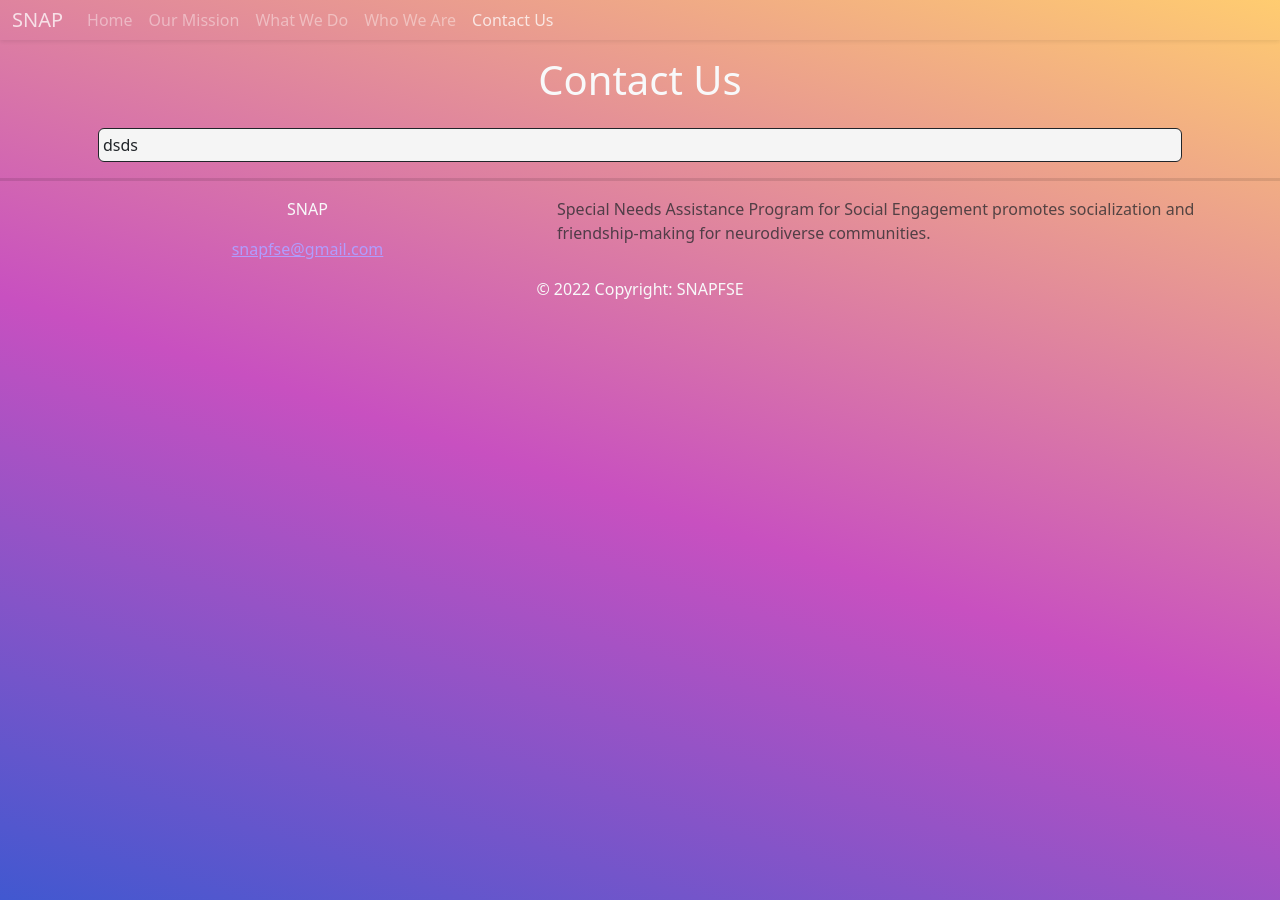
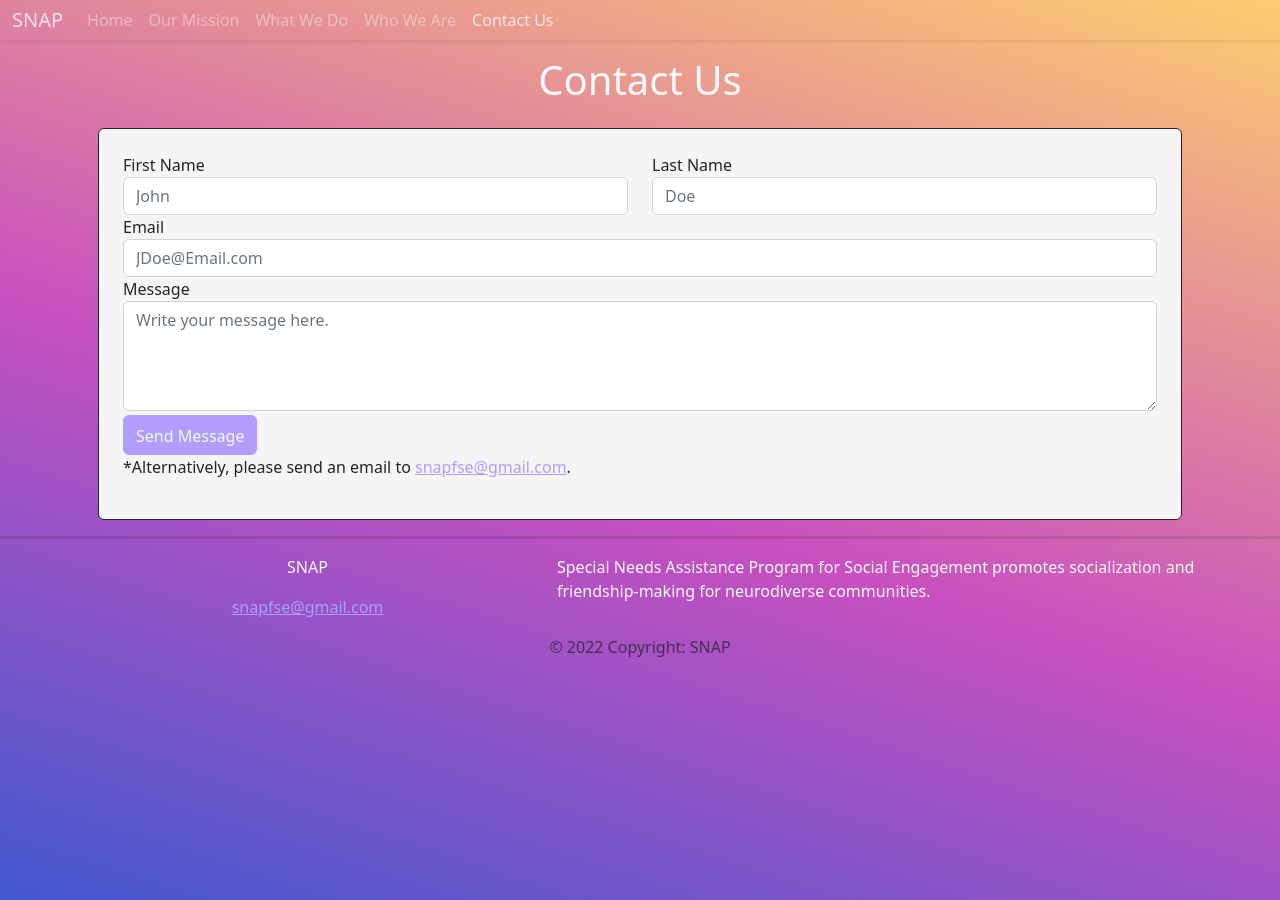
Before and after one commit to SNAPFSE/SNAPFSE.github.io, a Jekyll site: the page built from _pages/contact.html, in a window 1280 px wide. Built offline with Jekyll 4.4.1, drawn with Linux system fonts in a browser that asks for light colours.

Commit message:
More Content

```diff
--- a/Gemfile
+++ b/Gemfile
@@ -15,6 +15,8 @@ gem "jekyll", "~> 4.2.2"
 # If you have any plugins, put them here!
 group :jekyll_plugins do
   gem "jekyll-feed", "~> 0.12"
+  gem 'jekyll-seo-tag'
+  gem 'jekyll-sitemap'
 end
 
 # Windows and JRuby does not include zoneinfo files, so bundle the tzinfo-data gem
--- a/_config.yml
+++ b/_config.yml
@@ -10,6 +10,8 @@ github_username: SNAPFSE
 # Build settings
 plugins:
   - jekyll-feed
+  - jekyll-seo-tag
+  - jekyll-sitemap
 
 # Include Pages
 include:
--- a/_includes/footer.html
+++ b/_includes/footer.html
@@ -6,11 +6,11 @@
                 <p class="text-light">{{ site.title }}</p>
                 <a href="{{ site.email }}">{{ site.email }}</a><br>
             </div>
-            <div class="col-7 mt-3 text-muted text-start">
+            <div class="col-7 mt-3 text-light text-start">
                 {{ site.description }}
             </div>
         </div>
   <!-- Copyright -->
-  <div class="text-light p-3">© 2022 Copyright: SNAPFSE</div>
+  <div class="text-muted p-3">© 2022 Copyright: SNAP</div>
 </footer>
 <!-- Footer -->
--- /dev/null
+++ b/_pages/contact.html
@@ -0,0 +1,93 @@
+---
+layout: default
+title: Contact Us
+permalink: /contact/
+---
+
+<div class="border border-dark rounded bg-whitesmoke">
+  <div class="p-4">
+    <form
+      id="contact-form"
+      role="form"
+      action="https://formspree.io/f/xwkydyjn"
+      method="POST"
+    >
+      <div class="controls">
+        <div class="row">
+          <div class="col-md-6">
+            <div class="form-group">
+              <label for="form_name">First Name</label>
+              <input
+                id="form_name"
+                type="text"
+                name="name"
+                class="form-control"
+                placeholder="John"
+                required
+                data-error="Firstname is required."
+              />
+            </div>
+          </div>
+          <div class="col-md-6">
+            <div class="form-group">
+              <label for="form_lastname">Last Name</label>
+              <input
+                id="form_lastname"
+                type="text"
+                name="surname"
+                class="form-control"
+                placeholder="Doe"
+                required
+                data-error="Lastname is required."
+              />
+            </div>
+          </div>
+        </div>
+        <div class="row">
+          <div class="col-md-12">
+            <div class="form-group">
+              <label for="form_email">Email</label>
+              <input
+                id="form_email"
+                type="email"
+                name="email"
+                class="form-control"
+                placeholder="JDoe@Email.com"
+                required
+                data-error="Valid email is required."
+              />
+            </div>
+          </div>
+        </div>
+        <div class="row">
+          <div class="col-md-12">
+            <div class="form-group">
+              <label for="form_message">Message</label>
+              <textarea
+                id="form_message"
+                name="message"
+                class="form-control"
+                placeholder="Write your message here."
+                rows="4"
+                required
+                data-error="Please, leave us a message."
+              ></textarea>
+            </div>
+          </div>
+
+          <div class="col-md-12 mt-1">
+            <input
+              type="submit"
+              class="btn btn-primary text-light btn-send pt-2 btn-block"
+              value="Send Message"
+            />
+            <p>
+              *Alternatively, please send an email to
+              <a href="mailto:snapfse@gmail.com">snapfse@gmail.com</a>.
+            </p>
+          </div>
+        </div>
+      </div>
+    </form>
+  </div>
+</div>
--- a/_pages/contact.md
+++ /dev/null
@@ -1,10 +0,0 @@
----
-layout: default
-title: Contact Us
-permalink: /contact/
----
-<div class="border border-dark rounded bg-whitesmoke">
-    <div class="p-1">
-        dsds
-    </div>
-</div>
--- a/index.html
+++ b/index.html
@@ -11,3 +11,8 @@ layout: home
     >Learn More
   </a>
 </div>
+<style>
+  body {
+    background-color: black;
+  }
+</style>
```
Also changed, not shown: _pages/about.md (+1 -0 lines), Gemfile.lock.
